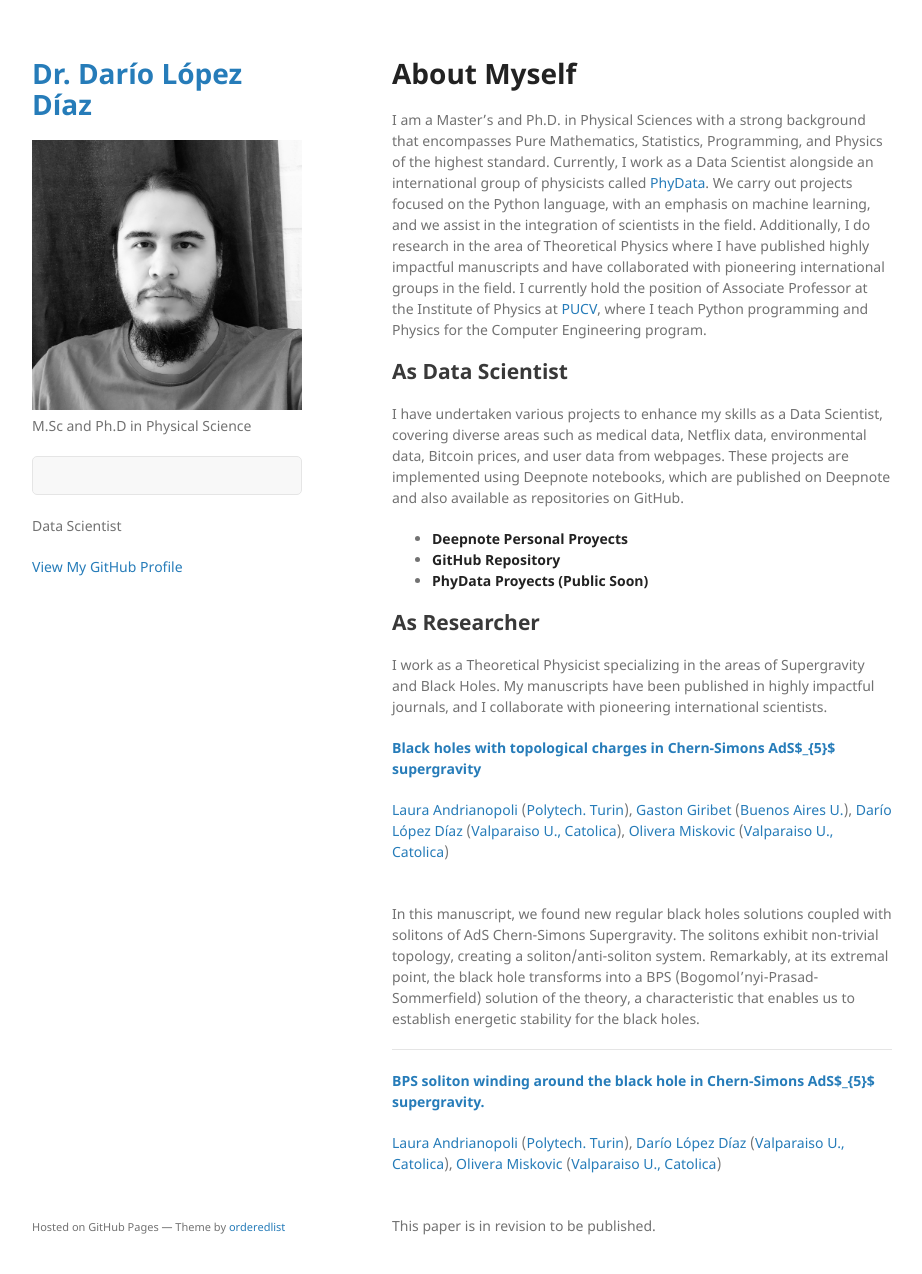
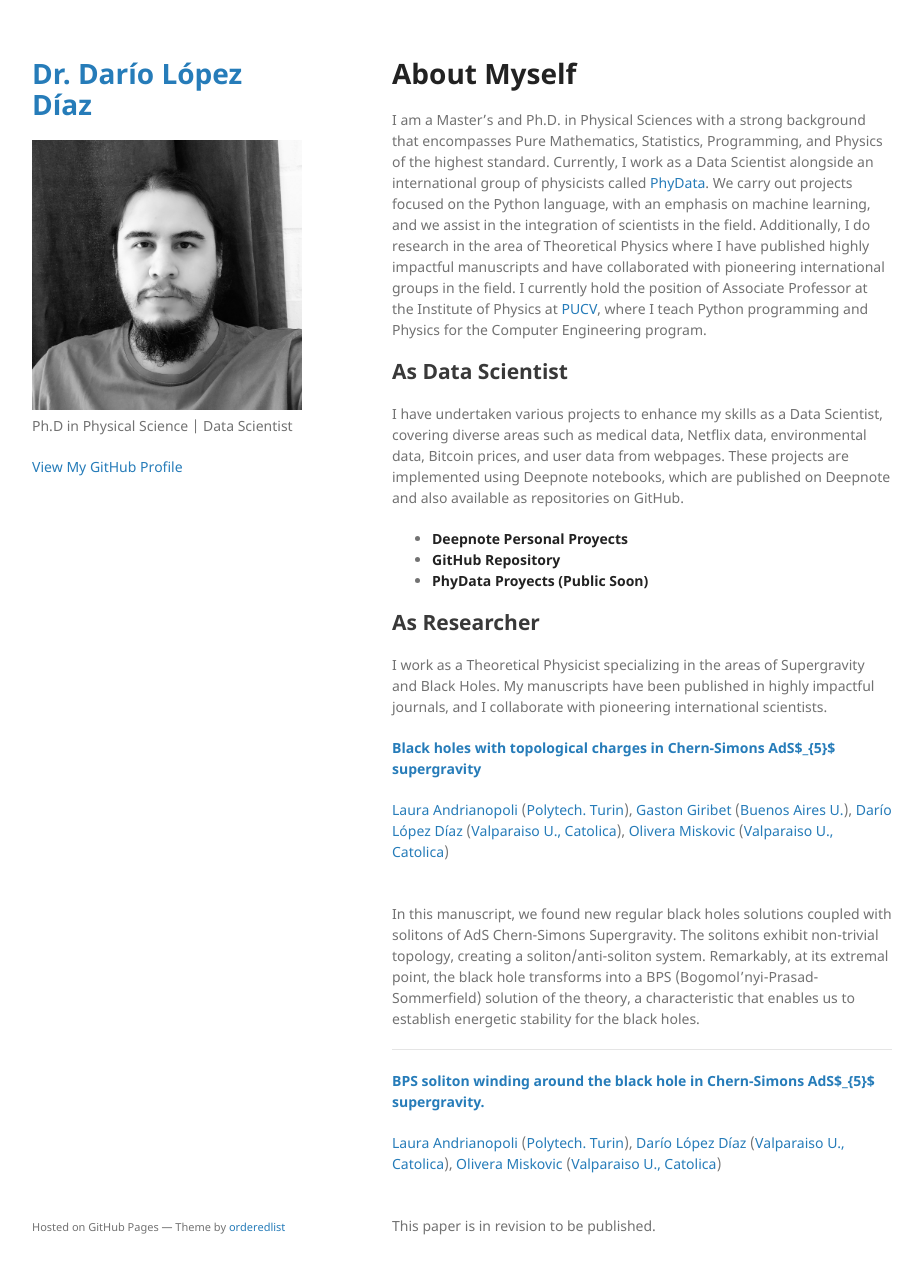
Before and after one commit to dariolopezd/dariolopezd.github.io, a Jekyll site: the page built from index.md, in a window 1280 px wide and 1306 px high. Shown: the top 1274 px of the window, without its empty margins (178-1100 px from the left). Built offline with Jekyll 4.4.1, drawn with Linux system fonts in a browser that asks for light colours; our own code applies the rules of GitHub Pages for plain Markdown files.

Commit message:
Update _config.yml

```diff
--- a/_config.yml
+++ b/_config.yml
@@ -1,6 +1,6 @@
 title: Dr. Darío López Díaz
 logo: /assets/img/logo.jpg
-description: M.Sc and Ph.D in Physical Science <pre>      </pre> Data Scientist
+description: Ph.D in Physical Science | Data Scientist
 show_downloads: false
 google_analytics:
 theme: jekyll-theme-minimal
```
